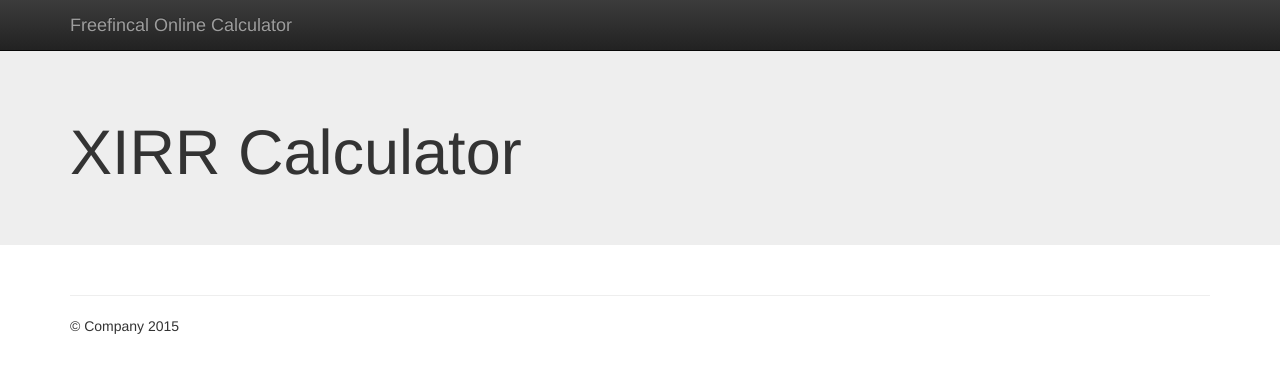
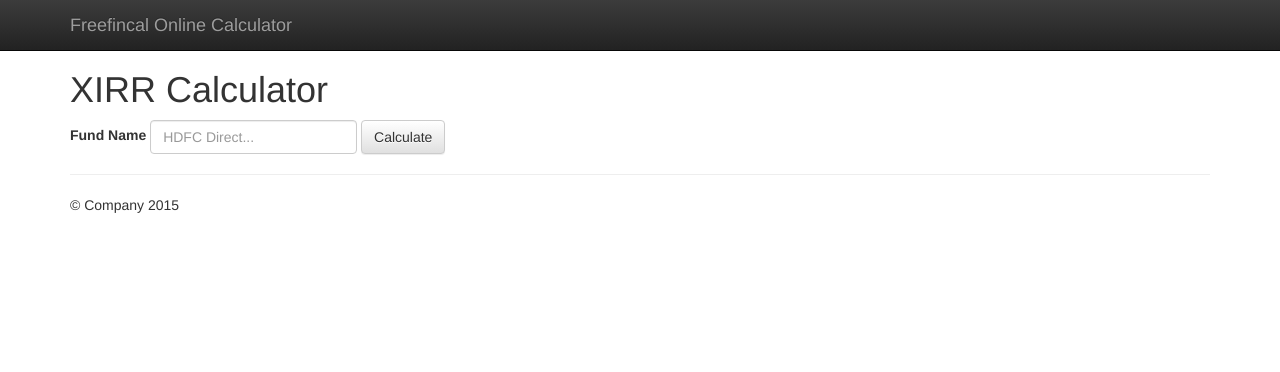
Before and after one commit to anupanup2001/freefincalweb, a plain HTML site: page app/index.html in a window 1280 px wide. Drawn offline with nearby package versions, Linux system fonts and the light colour scheme.

Commit message:
Added autocomplete input box

```diff
--- a/app/index.html
+++ b/app/index.html
@@ -2,14 +2,14 @@
 <!--[if lt IE 7]>      <html class="no-js lt-ie9 lt-ie8 lt-ie7" lang=""> <![endif]-->
 <!--[if IE 7]>         <html class="no-js lt-ie9 lt-ie8" lang=""> <![endif]-->
 <!--[if IE 8]>         <html class="no-js lt-ie9" lang=""> <![endif]-->
-<!--[if gt IE 8]><!--> <html class="no-js" lang=""> <!--<![endif]-->
+<!--[if gt IE 8]><!--> <html class="no-js" lang="en"> <!--<![endif]-->
 	<head>
 		<meta charset="utf-8">
 		<meta http-equiv="X-UA-Compatible" content="IE=edge,chrome=1">
 		<title></title>
 		<meta name="description" content="">
 		<meta name="viewport" content="width=device-width, initial-scale=1">
-
+		<link rel="stylesheet" href="https://ajax.googleapis.com/ajax/libs/jqueryui/1.11.4/themes/smoothness/jquery-ui.css">
 		<link rel="stylesheet" href="css/bootstrap.min.css">
 		<style>
 			body {
@@ -22,7 +22,7 @@
 
 		<script src="js/vendor/modernizr-2.8.3-respond-1.4.2.min.js"></script>
 	</head>
-    <body>
+	<body ng-app="main">
 	<nav class="navbar navbar-inverse navbar-fixed-top" role="navigation">
 	  <div class="container">
 		<div class="navbar-header">
@@ -40,25 +40,40 @@
 	</nav>
 
 	<!-- Main jumbotron for a primary marketing message or call to action -->
-    <div class="jumbotron">
+	<!--div class="jumbotron">
 	  <div class="container">
 		<h1>XIRR Calculator</h1>
 	  </div>
-    </div>
+	</div-->
 
 	<div class="container">
+		<h1>XIRR Calculator</h1>
+		<div class="row">
+			<div class="col-md-12">
+				<form class="form-inline" ng-controller="formController as frmCtrl" ng-submit="frmCtrl.onSubmit()">
+					<div class="form-group">
+						<label for="fundName">Fund Name</label>
+						<input class="form-control" id="ipFundName" type="text" placeholder="HDFC Direct...">
+
+					</div>
+					<button type="submit" class="btn btn-default">Calculate</button>
+
+				</form>
+			</div>
+		</div>
 
 	  <hr>
 
 	  <footer>
 		<p>&copy; Company 2015</p>
 	  </footer>
-    </div> <!-- /container -->        <script src="//ajax.googleapis.com/ajax/libs/jquery/1.11.2/jquery.min.js"></script>
+	</div> <!-- /container -->        <script src="https://ajax.googleapis.com/ajax/libs/jquery/1.11.3/jquery.min.js"></script>
 		<script src="https://ajax.googleapis.com/ajax/libs/angularjs/1.4.3/angular.min.js"></script>
 		<script>window.jQuery || document.write('<script src="js/vendor/jquery-1.11.2.min.js"><\/script>')</script>
-
+		<script src="https://ajax.googleapis.com/ajax/libs/jqueryui/1.11.4/jquery-ui.min.js"></script>
+        <script src="js/main.js"></script>
 		<script src="js/vendor/bootstrap.min.js"></script>
 
-        <script src="js/main.js"></script>
+
 	</body>
 </html>
--- a/app/js/main.js
+++ b/app/js/main.js
@@ -1,3 +1,12 @@
 (function(){
     var app = angular.module("main", []);
+    app.controller("formController", function(){
+        this.temp = "Hello World";
+        $( "#ipFundName" ).autocomplete({
+          source: [ "c++", "java", "php", "coldfusion", "javascript", "asp", "ruby" ]
+        });
+        this.onSubmit = function(){
+            alert("Hello World");
+        };
+    });
 })();
```
Lines whose indentation alone changed are shown as unchanged.
